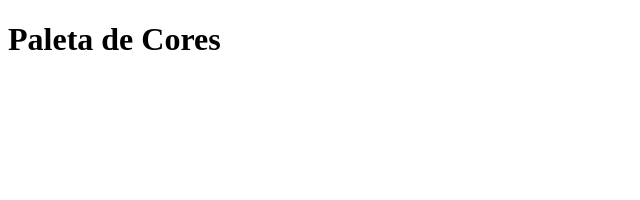
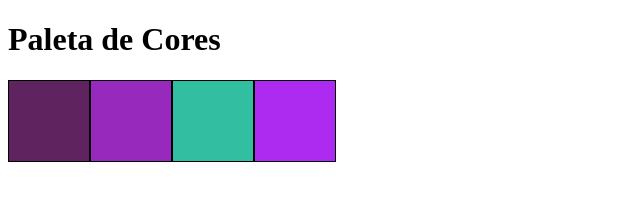
Before and after one commit to miguelretroz/pixels-art, a website: page index.html in a window 1280 px wide. Shown: the whole page, without its empty margins (0-640 px from the left). Drawn offline with Linux system fonts and the light colour scheme.

Commit message:
Requirement 02-> Creating the color palette boxes

```diff
--- a/index.html
+++ b/index.html
@@ -7,6 +7,7 @@
     </head>
     <body>
         <h1 id="title">Paleta de Cores</h1>
+        <div id="color-palette"></div>
         <script src="./script.js"></script>
     </body>
 </html>
--- a/script.js
+++ b/script.js
@@ -0,0 +1,23 @@
+function randomNumber(min, max) {
+  let number = 0;
+  do {
+    number = Math.ceil(Math.random() * max);
+  } while (number === min);
+  return number;
+}
+
+function colorBox() {
+  const colorPalette = document.querySelector('#color-palette');
+  // let box = document.createElement('div');
+  // box.className = 'color';
+
+  for (let index = 0; index < 4; index += 1) {
+    const box = document.createElement('div');
+    box.className = 'color';
+    console.log(randomNumber(0, 255));
+    box.style.backgroundColor = `rgb(${randomNumber(0, 255)}, ${randomNumber(0, 255)}, ${randomNumber(0, 255)})`;
+    colorPalette.appendChild(box);
+  }
+}
+
+colorBox();
--- a/style.css
+++ b/style.css
@@ -0,0 +1,6 @@
+.color {
+  border: solid 1px black;
+  display: inline-block;
+  width: 80px;
+  height: 80px;
+}
```
